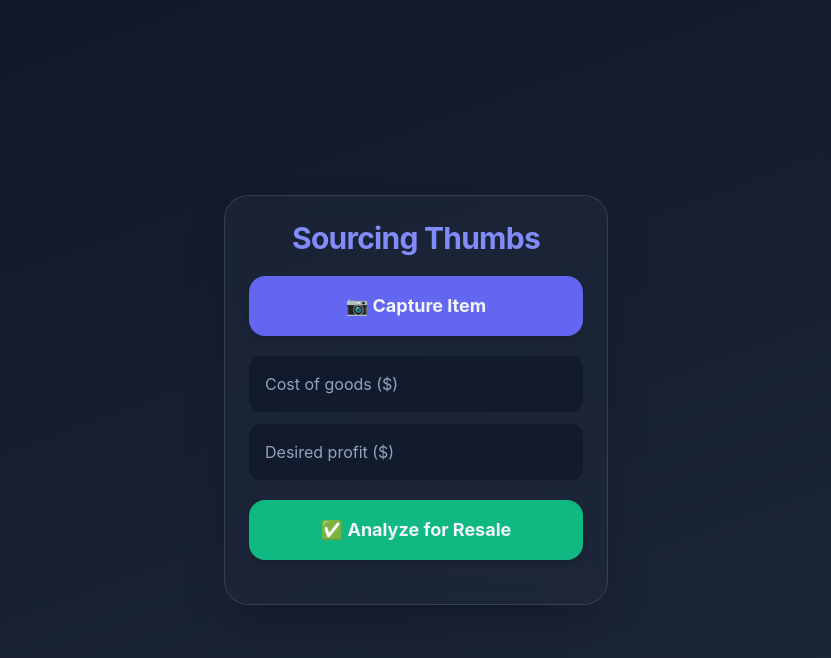
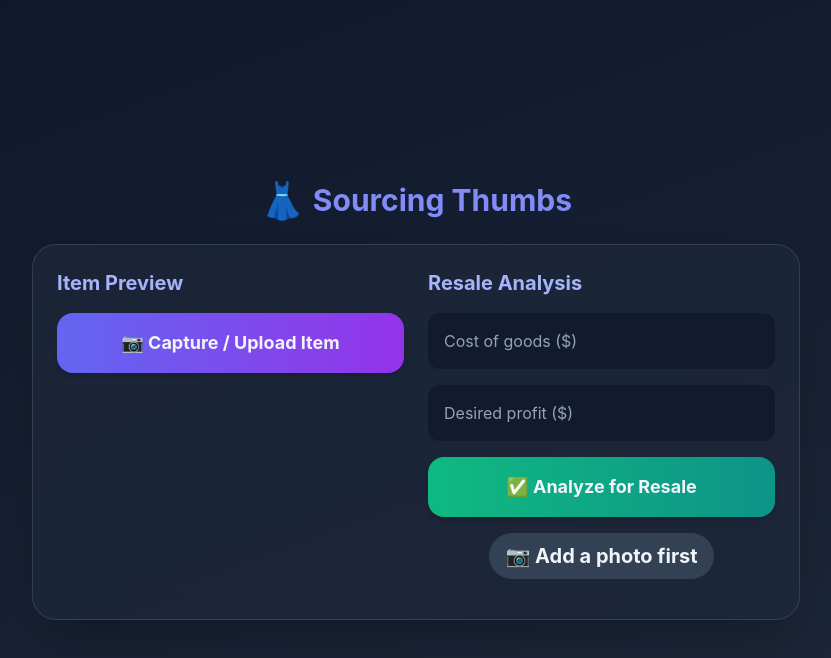
Before and after one commit to DonJuanElGuapo/sourcing-thumbs, a plain HTML site: page index.html in a window 1280 px wide. Both pictures are taken after a click on the button "✅ Analyze for Resale". Shown: the whole page, without its empty margins (224-1055 px from the left). Drawn offline with nearby package versions, Linux system fonts and the light colour scheme.

Commit message:
Update index.html

```diff
--- a/index.html
+++ b/index.html
@@ -11,59 +11,69 @@
       font-family: 'Inter', sans-serif;
     }
     .glass {
-      background: rgba(30, 41, 59, 0.6);
+      background: rgba(30, 41, 59, 0.7);
       backdrop-filter: blur(12px);
       border: 1px solid rgba(148, 163, 184, 0.2);
     }
-    .fade-in {
-      animation: fadeIn 0.6s ease-in-out;
-    }
-    @keyframes fadeIn {
-      from { opacity: 0; transform: translateY(10px); }
-      to { opacity: 1; transform: translateY(0); }
+    .badge {
+      display: inline-block;
+      padding: 0.5rem 1rem;
+      border-radius: 9999px;
+      font-weight: bold;
+      font-size: 1.25rem;
     }
   </style>
 </head>
-<body class="text-slate-100 min-h-screen flex flex-col items-center justify-center p-6">
+<body class="text-slate-100 min-h-screen flex flex-col items-center justify-center p-4">
+
+  <!-- Header -->
+  <div class="w-full max-w-3xl flex items-center justify-center mb-6">
+    <span class="text-4xl">👗</span>
+    <h1 class="ml-2 text-3xl font-bold text-indigo-400">Sourcing Thumbs</h1>
+  </div>
 
   <!-- App container -->
-  <div class="w-full max-w-sm glass rounded-3xl shadow-2xl p-6 space-y-5 fade-in">
+  <div class="w-full max-w-3xl glass rounded-3xl shadow-2xl p-6 grid grid-cols-1 md:grid-cols-2 gap-6">
 
-    <!-- Header -->
-    <h1 class="text-center text-3xl font-bold tracking-tight text-indigo-400">Sourcing Thumbs</h1>
+    <!-- LEFT: Photo preview -->
+    <div class="space-y-4">
+      <h2 class="text-xl font-bold text-indigo-300">Item Preview</h2>
 
-    <!-- Photo preview -->
-    <div id="previewContainer" class="hidden">
-      <img id="previewImage" class="rounded-2xl w-full shadow-md mb-3" alt="Preview">
+      <div id="previewContainer"
+           class="hidden bg-slate-900/40 rounded-2xl p-3 border border-slate-700 shadow-md">
+        <img id="previewImage" class="rounded-xl w-full" alt="Preview">
       </div>
 
-    <!-- Capture button -->
       <button onclick="document.getElementById('cameraInput').click()"
-            class="w-full bg-indigo-500 hover:bg-indigo-600 transition-all p-4 rounded-2xl font-bold text-lg shadow-md">
-      📷 Capture Item
+              class="w-full bg-gradient-to-r from-indigo-500 to-purple-600 hover:from-indigo-600 hover:to-purple-700 transition-all p-4 rounded-2xl font-bold text-lg shadow-md">
+        📷 Capture / Upload Item
       </button>
+
       <input type="file" id="cameraInput" accept="image/*" capture="environment"
              class="hidden" onchange="handlePhotoUpload(event)">
+    </div>
 
-    <!-- Inputs -->
-    <div class="space-y-3">
+    <!-- RIGHT: Controls -->
+    <div class="space-y-4">
+      <h2 class="text-xl font-bold text-indigo-300">Resale Analysis</h2>
+
       <input type="number" id="cogInput"
              class="w-full bg-slate-900/70 p-4 rounded-xl text-white placeholder-slate-400 focus:ring-2 focus:ring-indigo-400 outline-none"
              placeholder="Cost of goods ($)">
+
       <input type="number" id="profitInput"
              class="w-full bg-slate-900/70 p-4 rounded-xl text-white placeholder-slate-400 focus:ring-2 focus:ring-indigo-400 outline-none"
              placeholder="Desired profit ($)">
-    </div>
 
-    <!-- Analyze button -->
-    <button onclick="analyzeWithCopilot()"
-            class="w-full bg-emerald-500 hover:bg-emerald-600 transition-all p-4 rounded-2xl font-bold text-lg shadow-md">
+      <button onclick="analyzeItem()"
+              class="w-full bg-gradient-to-r from-emerald-500 to-teal-600 hover:from-emerald-600 hover:to-teal-700 transition-all p-4 rounded-2xl font-bold text-lg shadow-md">
         ✅ Analyze for Resale
       </button>
 
-    <!-- Result -->
-    <div id="result" class="text-center text-3xl font-bold mt-4"></div>
+      <div id="result" class="text-center mt-4"></div>
       <div id="details" class="text-center text-sm text-slate-300"></div>
+    </div>
+
   </div>
 
 <script>
@@ -71,6 +81,61 @@
 
   function handlePhotoUpload(event) {
     const file = event.target.files[0];
+    if (!file) return;
+
     const reader = new FileReader();
     reader.onload = (e) => {
-      const img = new
+      const img = new Image();
+      img.onload = () => {
+        const canvas = document.createElement('canvas');
+        const maxWidth = 800;
+        const scale = maxWidth / img.width;
+        canvas.width = maxWidth;
+        canvas.height = img.height * scale;
+        const ctx = canvas.getContext('2d');
+        ctx.drawImage(img, 0, 0, canvas.width, canvas.height);
+        base64Image = canvas.toDataURL('image/jpeg', 0.8).split(',')[1];
+
+        const previewContainer = document.getElementById('previewContainer');
+        const previewImage = document.getElementById('previewImage');
+        previewContainer.classList.remove('hidden');
+        previewImage.src = e.target.result;
+      };
+      img.src = e.target.result;
+    };
+    reader.readAsDataURL(file);
+  }
+
+  async function analyzeItem() {
+    const cog = parseFloat(document.getElementById('cogInput').value || '0');
+    const desiredProfit = parseFloat(document.getElementById('profitInput').value || '0');
+    const resultEl = document.getElementById('result');
+    const detailsEl = document.getElementById('details');
+
+    if (!base64Image) {
+      resultEl.innerHTML = '<span class="badge bg-slate-700">📷 Add a photo first</span>';
+      detailsEl.textContent = '';
+      return;
+    }
+
+    resultEl.innerHTML = '<span class="badge bg-slate-700">⏳ Analyzing...</span>';
+    detailsEl.textContent = '';
+
+    // Simulated comps for now
+    setTimeout(() => {
+      const avgSold = 45; // placeholder average sold price
+      const expectedProfit = avgSold - cog;
+      const verdict = expectedProfit >= desiredProfit ? 'thumbs_up' : 'thumbs_down';
+
+      if (verdict === 'thumbs_up') {
+        resultEl.innerHTML = '<span class="badge bg-emerald-500 text-white">👍 BUY</span>';
+      } else {
+        resultEl.innerHTML = '<span class="badge bg-rose-500 text-white">👎 PASS</span>';
+      }
+
+      detailsEl.textContent = `Avg sold: $${avgSold} · Expected profit: $${expectedProfit}`;
+    }, 1200);
+  }
+</script>
+</body>
+</html>
```
Lines whose indentation alone changed are shown as unchanged.
